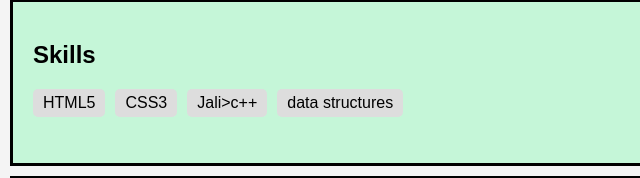
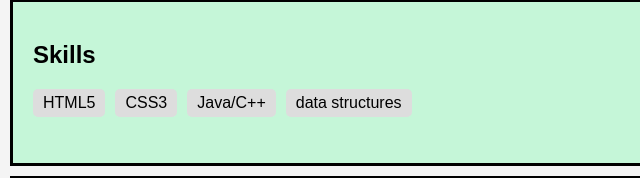
Before and after one commit to pradyun1611/ayush-web, a plain HTML site: page index.html in a window 1280 px wide. Shown: the part 779-957 px from the top of the page, 0-640 px from the left. Drawn offline with Linux system fonts and the light colour scheme.

Commit message:
Update index.html

```diff
--- a/index.html
+++ b/index.html
@@ -39,7 +39,7 @@
     <ul>
       <li>HTML5</li>
       <li>CSS3</li>
-      <li>Jali>c++</li>
+      <li>Java/C++</li>
       <li>data structures</li>
     </ul>
   </section>
```
